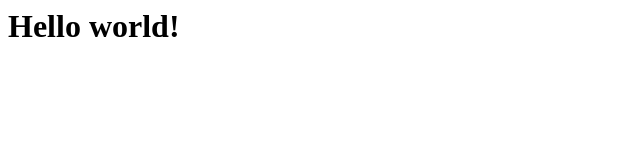
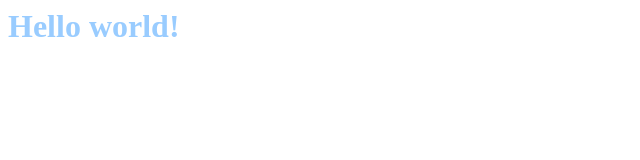
Before and after one commit to Otacon37/danballiet, a plain HTML site: page index.html in a window 1280 px wide. Shown: the whole page, without its empty margins (0-640 px from the left). Drawn offline with Linux system fonts and the light colour scheme.

Commit message:
Update main.css

```diff
--- a/main.css
+++ b/main.css
@@ -1,3 +1,3 @@
 h1 {
-font-color: #99ccff;
+color: #99ccff;
 }
```
